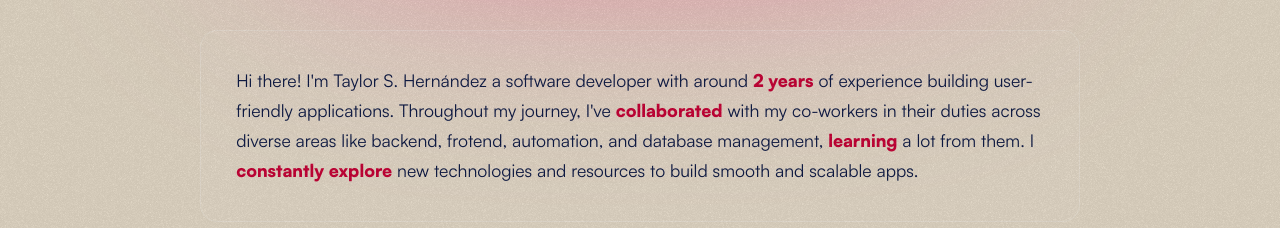
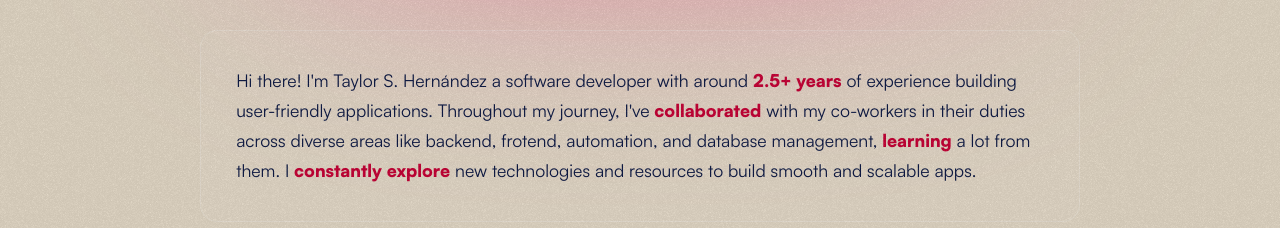
Before and after one commit to TAYD3Y400/MyPortafolio, an Astro site: page / in a window 1280 px wide. Shown: the part 728-956 px from the top of the page. Built offline with nearby package versions, Linux system fonts and the light colour scheme; Astro itself is replaced by a stand-in of ours.

Commit message:
Years modification

```diff
--- a/src/pages/index.astro
+++ b/src/pages/index.astro
@@ -64,7 +64,7 @@ import '../styles/pages/index/responsive.css'
 						</li>
 					</ul>
 					<p>
-						Hi there! I'm Taylor S. Hernández a software developer with around <b>2 years</b> of experience building user-friendly applications. Throughout my journey, I've <b>collaborated</b> with my co-workers in their duties across diverse areas like backend, frotend, automation, and database management, <b>learning</b> a lot from them. I <b>constantly explore</b> new technologies and resources to build smooth and scalable apps.
+						Hi there! I'm Taylor S. Hernández a software developer with around <b>2.5+ years</b> of experience building user-friendly applications. Throughout my journey, I've <b>collaborated</b> with my co-workers in their duties across diverse areas like backend, frotend, automation, and database management, <b>learning</b> a lot from them. I <b>constantly explore</b> new technologies and resources to build smooth and scalable apps.
 					</p>
 				</div>
 			</section>
```
